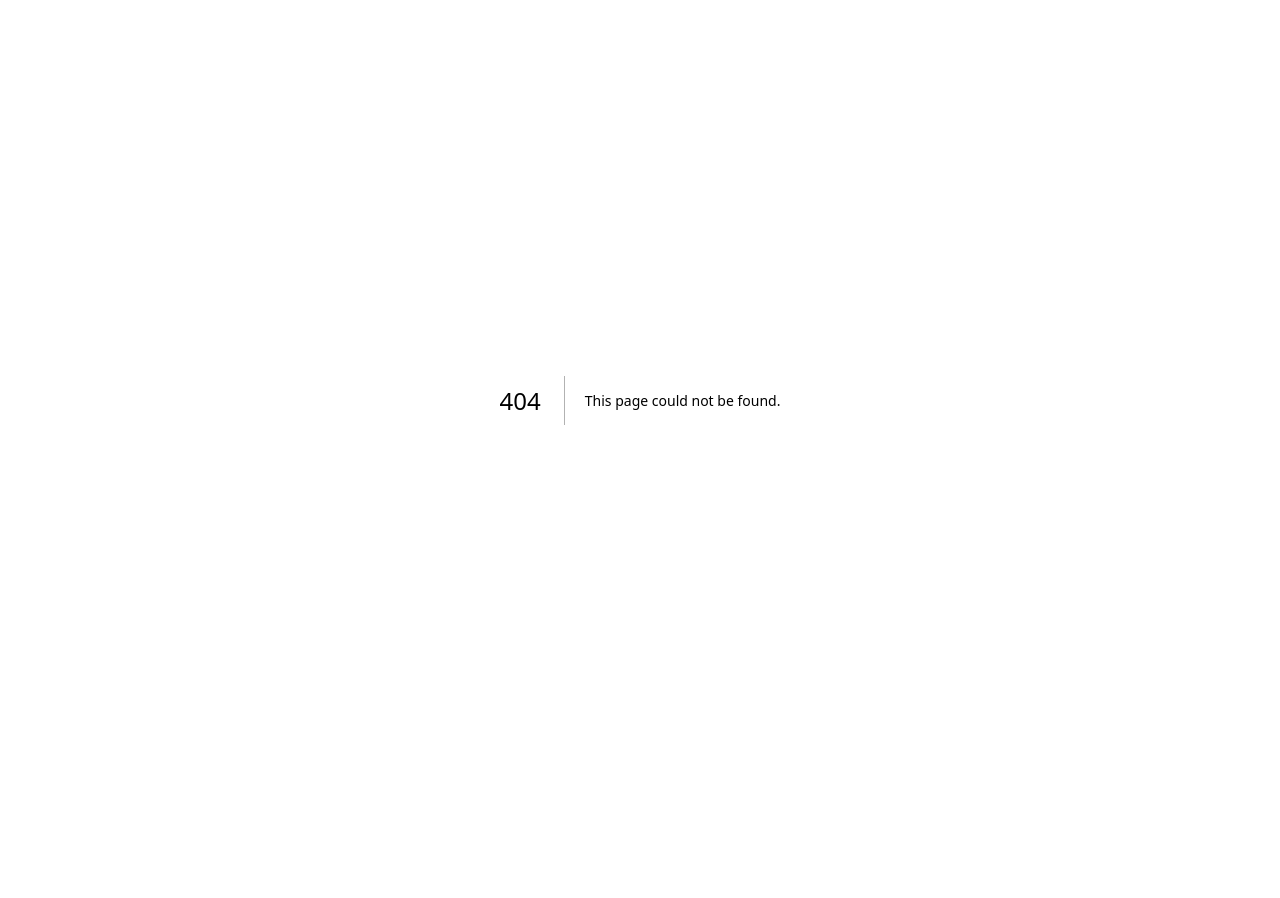
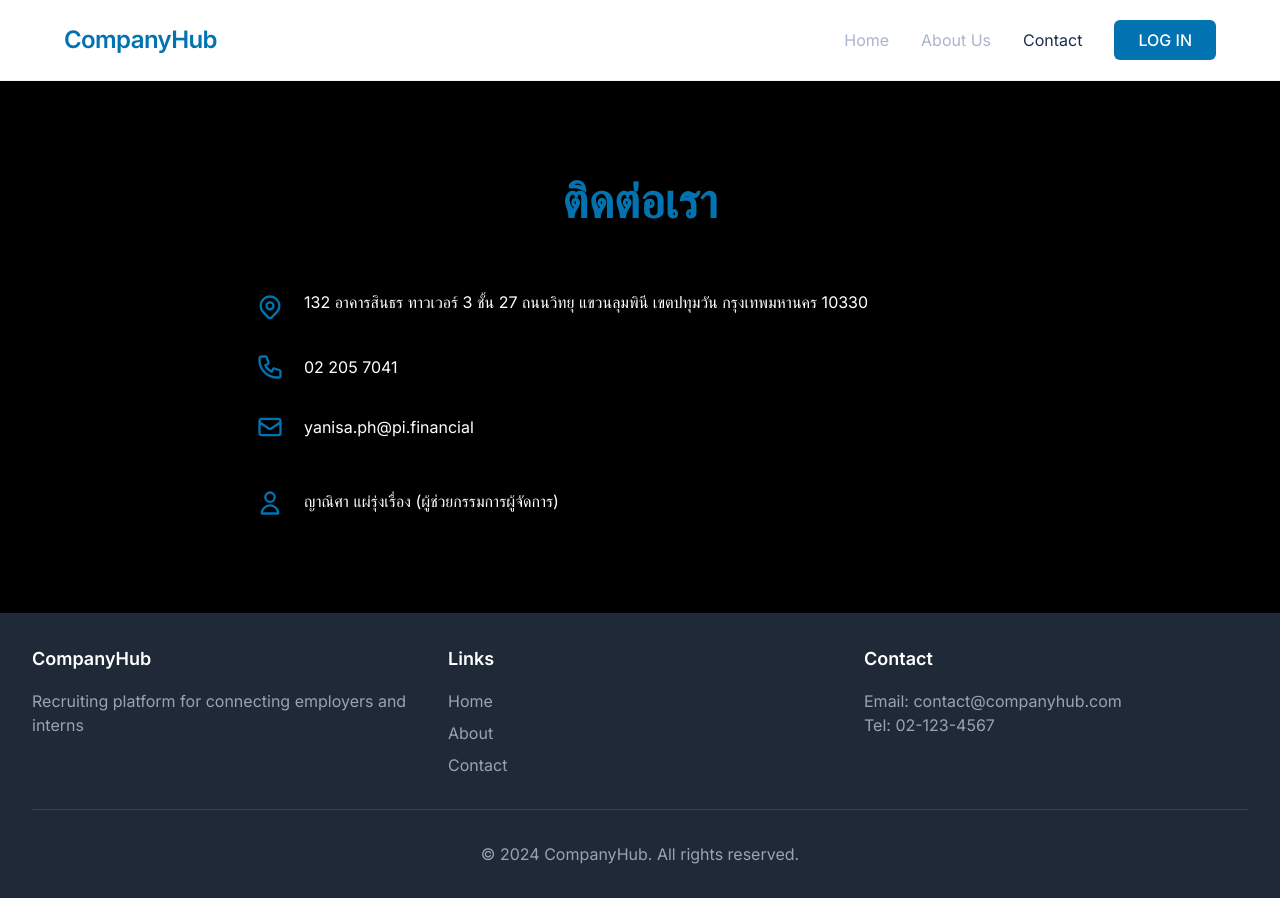
Before and after one commit to bbyjiint/intern-project, a Next.js app in the folder frontend-next/: page /contact in a window 1280 px wide. Before the commit this address had no page. Before the commit the page ends 800 px from the top, so only its background shows below. Built offline with nearby package versions, Linux system fonts and the light colour scheme.

Commit message:
contact us

```diff
--- /dev/null
+++ b/frontend-next/app/contact/page.tsx
@@ -0,0 +1,142 @@
+'use client'
+
+import Navbar from '@/components/Navbar'
+import Footer from '@/components/Footer'
+
+export default function ContactPage() {
+  return (
+    <div className="min-h-screen flex flex-col bg-black">
+      <Navbar />
+
+      <div className="flex-1">
+        {/* Contact Information Section */}
+        <section className="py-24 bg-black text-white">
+          <div className="container mx-auto px-4">
+            <div className="max-w-3xl mx-auto">
+              {/* Heading */}
+              <h1 className="text-4xl md:text-5xl font-bold mb-16 text-center" style={{ color: '#0273B1' }}>
+                ติดต่อเรา
+              </h1>
+
+              <div className="space-y-8">
+                {/* Address */}
+                <div className="flex items-start gap-5">
+                  <div className="flex-shrink-0 mt-1">
+                    <svg
+                      className="w-7 h-7"
+                      style={{ color: '#0273B1' }}
+                      fill="none"
+                      stroke="currentColor"
+                      viewBox="0 0 24 24"
+                    >
+                      <path
+                        strokeLinecap="round"
+                        strokeLinejoin="round"
+                        strokeWidth={2}
+                        d="M17.657 16.657L13.414 20.9a1.998 1.998 0 01-2.827 0l-4.244-4.243a8 8 0 1111.314 0z"
+                      />
+                      <path
+                        strokeLinecap="round"
+                        strokeLinejoin="round"
+                        strokeWidth={2}
+                        d="M15 11a3 3 0 11-6 0 3 3 0 016 0z"
+                      />
+                    </svg>
+                  </div>
+                  <div className="flex-1">
+                    <p className="text-white leading-relaxed text-base">
+                      132 อาคารสินธร ทาวเวอร์ 3 ชั้น 27 ถนนวิทยุ แขวนลุมพินี เขตปทุมวัน กรุงเทพมหานคร 10330
+                    </p>
+                  </div>
+                </div>
+
+                {/* Phone */}
+                <div className="flex items-center gap-5">
+                  <div className="flex-shrink-0">
+                    <svg
+                      className="w-7 h-7"
+                      style={{ color: '#0273B1' }}
+                      fill="none"
+                      stroke="currentColor"
+                      viewBox="0 0 24 24"
+                    >
+                      <path
+                        strokeLinecap="round"
+                        strokeLinejoin="round"
+                        strokeWidth={2}
+                        d="M3 5a2 2 0 012-2h3.28a1 1 0 01.948.684l1.498 4.493a1 1 0 01-.502 1.21l-2.257 1.13a11.042 11.042 0 005.516 5.516l1.13-2.257a1 1 0 011.21-.502l4.493 1.498a1 1 0 01.684.949V19a2 2 0 01-2 2h-1C9.716 21 3 14.284 3 6V5z"
+                      />
+                    </svg>
+                  </div>
+                  <div className="flex-1">
+                    <a
+                      href="tel:022057041"
+                      className="text-white hover:text-[#0273B1] transition-colors text-base"
+                    >
+                      02 205 7041
+                    </a>
+                  </div>
+                </div>
+
+                {/* Email */}
+                <div className="flex items-center gap-5">
+                  <div className="flex-shrink-0">
+                    <svg
+                      className="w-7 h-7"
+                      style={{ color: '#0273B1' }}
+                      fill="none"
+                      stroke="currentColor"
+                      viewBox="0 0 24 24"
+                    >
+                      <path
+                        strokeLinecap="round"
+                        strokeLinejoin="round"
+                        strokeWidth={2}
+                        d="M3 8l7.89 5.26a2 2 0 002.22 0L21 8M5 19h14a2 2 0 002-2V7a2 2 0 00-2-2H5a2 2 0 00-2 2v10a2 2 0 002 2z"
+                      />
+                    </svg>
+                  </div>
+                  <div className="flex-1">
+                    <a
+                      href="mailto:yanisa.ph@pi.financial"
+                      className="text-white hover:text-[#0273B1] transition-colors text-base"
+                    >
+                      yanisa.ph@pi.financial
+                    </a>
+                  </div>
+                </div>
+
+                {/* Contact Person */}
+                <div className="flex items-start gap-5 pt-4">
+                  <div className="flex-shrink-0">
+                    <svg
+                      className="w-7 h-7"
+                      style={{ color: '#0273B1' }}
+                      fill="none"
+                      stroke="currentColor"
+                      viewBox="0 0 24 24"
+                    >
+                      <path
+                        strokeLinecap="round"
+                        strokeLinejoin="round"
+                        strokeWidth={2}
+                        d="M16 7a4 4 0 11-8 0 4 4 0 018 0zM12 14a7 7 0 00-7 7h14a7 7 0 00-7-7z"
+                      />
+                    </svg>
+                  </div>
+                  <div className="flex-1">
+                    <p className="text-white text-base">
+                      ญาณิศา แผ่รุ่งเรื่อง (ผู้ช่วยกรรมการผู้จัดการ)
+                    </p>
+                  </div>
+                </div>
+              </div>
+            </div>
+          </div>
+        </section>
+      </div>
+
+      <Footer />
+    </div>
+  )
+}
--- a/frontend-next/app/globals.css
+++ b/frontend-next/app/globals.css
@@ -69,6 +69,10 @@
     color: var(--color-primary-text);
   }
 
+  .nav-link-active {
+    color: var(--color-primary-text);
+  }
+
   /* Navigation Button */
   .nav-button {
     background-color: var(--color-primary);
--- a/frontend-next/components/Navbar.tsx
+++ b/frontend-next/components/Navbar.tsx
@@ -1,10 +1,22 @@
+'use client'
+
 import Link from 'next/link'
+import { usePathname } from 'next/navigation'
 
 interface NavbarProps {
   onLoginClick?: () => void
 }
 
 export default function Navbar({ onLoginClick }: NavbarProps) {
+  const pathname = usePathname()
+
+  const isActive = (path: string) => {
+    if (path === '/') {
+      return pathname === '/'
+    }
+    return pathname?.startsWith(path)
+  }
+
   return (
     <nav className="bg-white border-b border-gray-100">
       <div className="max-w-[1600px] mx-auto px-6 lg:px-12 xl:px-16">
@@ -17,19 +29,19 @@ export default function Navbar({ onLoginClick }: NavbarProps) {
           <div className="hidden md:flex items-center space-x-8">
             <Link
               href="/"
-              className="nav-link"
+              className={`nav-link ${isActive('/') ? 'nav-link-active' : ''}`}
             >
               Home
             </Link>
             <Link
               href="/about"
-              className="nav-link"
+              className={`nav-link ${isActive('/about') ? 'nav-link-active' : ''}`}
             >
               About Us
             </Link>
             <Link
               href="/contact"
-              className="nav-link"
+              className={`nav-link ${isActive('/contact') ? 'nav-link-active' : ''}`}
             >
               Contact
             </Link>
```
